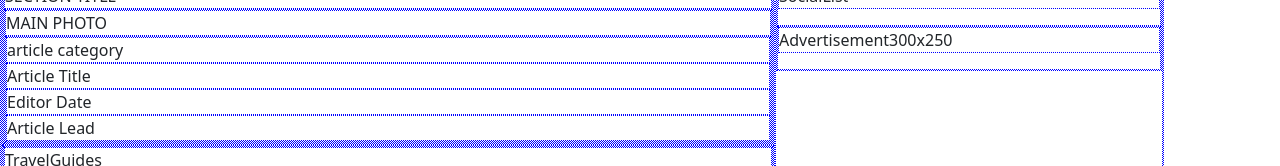
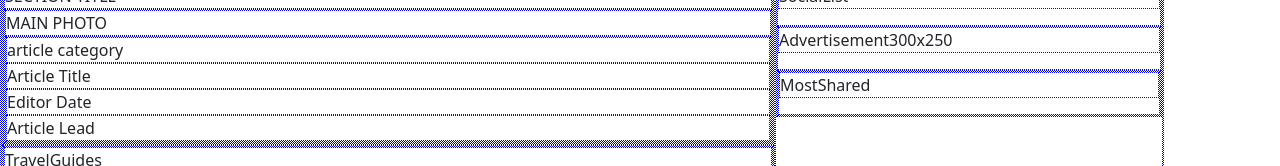
Before and after one commit to MarcNowak/Demo---Layout-Newspaper-Magazine, a React (Create React App) app: page / in a window 1280 px wide. Shown: the part 614-780 px from the top of the page. Built offline with nearby package versions, Linux system fonts and the light colour scheme.

Commit message:
Add TEST - Duplicated 'MostPopular' component renamed to MostShared

```diff
--- /dev/null
+++ b/src/components/features/MostShared/MostShared.js
@@ -0,0 +1,18 @@
+import React from 'react';
+// import PropTypes from 'prop-types';
+
+import styles from './MostShared.module.scss';
+
+const MostShared = () => (
+  <div className={styles.root}>
+    <div>
+      <p>MostShared</p>
+    </div>
+  </div>
+);
+
+// MostShared.propTypes = {
+//   children: PropTypes.node,
+// };
+
+export default MostShared;
--- a/src/components/features/TopRightColumn/TopRightColumn.js
+++ b/src/components/features/TopRightColumn/TopRightColumn.js
@@ -3,14 +3,14 @@ import React from 'react';
 
 import SocialList from '../SocialMedia/SocialList';
 import Advertisement300x250 from '../Advertisement/Advertisement300x250';
-// import MostPopular from '../MostPopular/MostPopular';
+import MostShared from '../MostShared/MostShared';
 
 
 const TopRightColumn = () => (
   <div>
     <SocialList />
     <Advertisement300x250 />
-    {/* <MostPopular />  duplicated. Modification nedded */}
+    <MostShared />
   </div>
 );
 
```
Also changed, not shown: src/components/features/MostShared/MostShared.module.scss (added).
